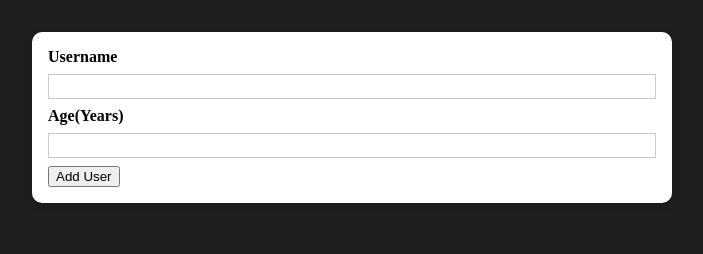
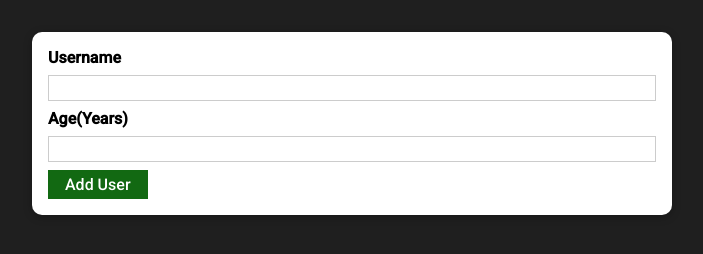
Before and after one commit to ciamac-da/react-d-f-00, a React app: page / in a window 1280 px wide. Shown: the whole page, without its empty margins (288-991 px from the left). Built offline with nearby package versions, Linux system fonts and the light colour scheme.

Commit message:
Verified by Marti4n v1.0.3 button re-usable  user input state

```diff
--- a/public/index.html
+++ b/public/index.html
@@ -3,6 +3,8 @@
   <head>
     <meta charset="utf-8" />
     <link rel="icon" href="%PUBLIC_URL%/favicon.ico" />
+    <link rel="preconnect" href="https://fonts.gstatic.com">
+    <link href="https://fonts.googleapis.com/css2?family=Roboto:wght@500&display=swap" rel="stylesheet">
     <meta name="viewport" content="width=device-width, initial-scale=1" />
     <meta name="theme-color" content="#000000" />
     <meta
--- /dev/null
+++ b/src/components/UI/Button.js
@@ -0,0 +1,16 @@
+import { React } from 'react';
+import classes from "./Button.module.css";
+
+const Button = (props) => {
+    return (
+        <button
+        className={classes.button}
+        type={props.type || "button"}
+        onClick={props.onClick}
+        >
+            {props.children}
+        </button>
+     );
+}
+
+export default Button;
--- /dev/null
+++ b/src/components/UI/Button.module.css
@@ -0,0 +1,18 @@
+.button {
+    font: inherit;
+    border: 1px solid rgb(18, 105, 18);
+    background: rgb(18, 105, 18);
+    color: white;
+    padding: 0.25rem 1rem;
+    cursor: pointer;
+  }
+
+  .button:hover,
+  .button:active {
+    background: rgb(34, 78, 34);
+    border-color: rgb(34, 78, 34);
+  }
+
+  .button:focus {
+    outline: none;
+  }
--- a/src/components/Users/AddUser.js
+++ b/src/components/Users/AddUser.js
@@ -1,22 +1,36 @@
-import { React } from 'react';
+import React, {useState}  from 'react';
 import Card from '../UI/Card';
 import classes from "./AddUser.module.css";
-
+import Button from '../UI/Button';
 
 const AddUser = (props) => {
 
+    const [enteredUsername, setEnteredUsername] = useState("")
+    const [enteredAge     ,      setEnteredAge] = useState("")
+
+
+
     const AddUserHandler = (e) => {
         e.preventDefault()
+        console.log(enteredUsername, enteredAge)
+    }
+
+    const usernameChangeHandler = (e) => {
+        setEnteredUsername(e.target.value)
+    }
+
+    const ageChangeHandler = (e) => {
+        setEnteredAge(e.target.value)
     }
 
     return (
         <Card className={classes.input}>
         <form  onSubmit={AddUserHandler}>
         <label htmlFor="username">Username</label>
-        <input type="text" id="username" />
-        <label htmlFor="age">Age(Years)</label>
-        <input type="number" id="age" />
-        <button type="submit">Add User</button>
+        <input type="text" id="username" onChange={usernameChangeHandler}/>
+        <label htmlFor="age" >Age(Years)</label>
+        <input type="number" id="age" onChange={ageChangeHandler} />
+        <Button type="submit">Add User</Button>
         </form>
         </Card>
      );
--- a/src/components/Users/AddUser.module.css
+++ b/src/components/Users/AddUser.module.css
@@ -1,4 +1,3 @@
-
 .input {
     margin: 2rem auto;
     padding: 1rem;
--- a/src/index.css
+++ b/src/index.css
@@ -1,9 +1,9 @@
 * {
   box-sizing: border-box;
+  font-family: 'Roboto', sans-serif;
 }
 
 html {
-  font-size: sans-serif;
   background: #1f1f1f;
 }
 
```
